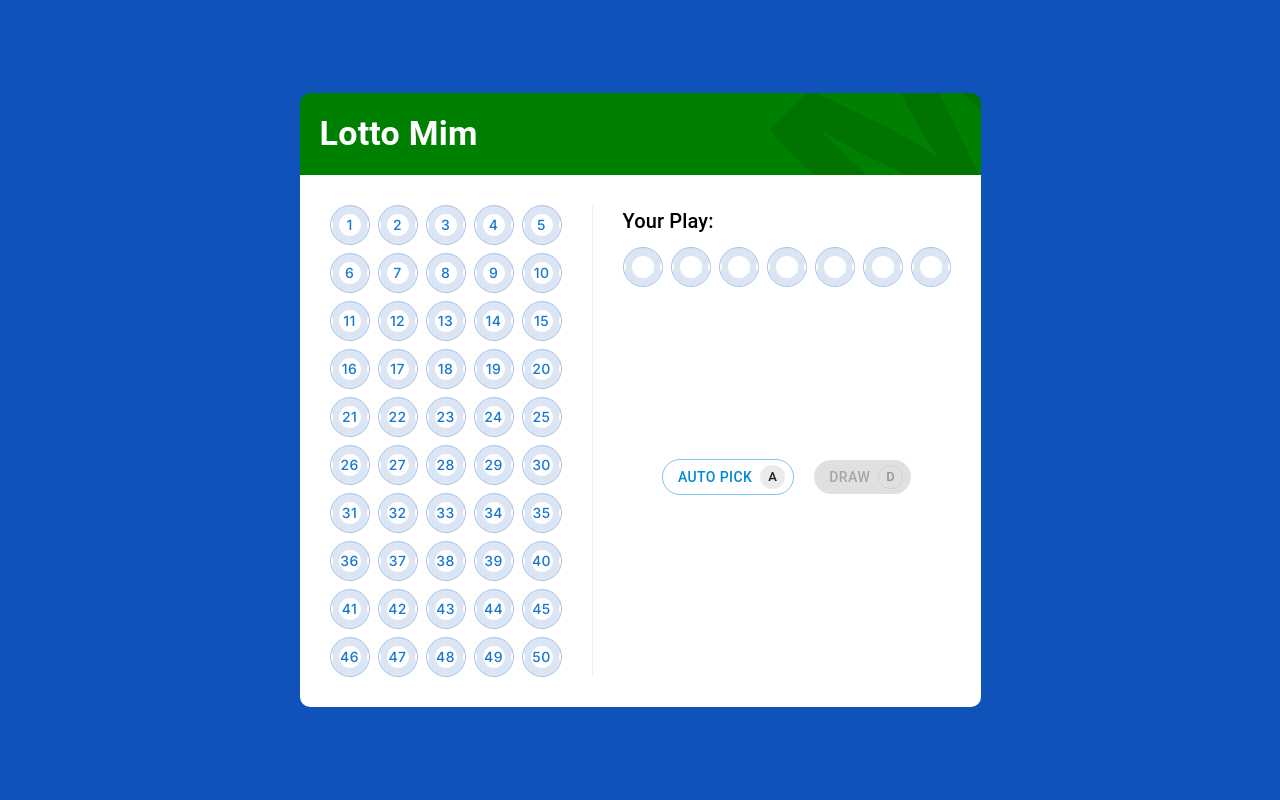
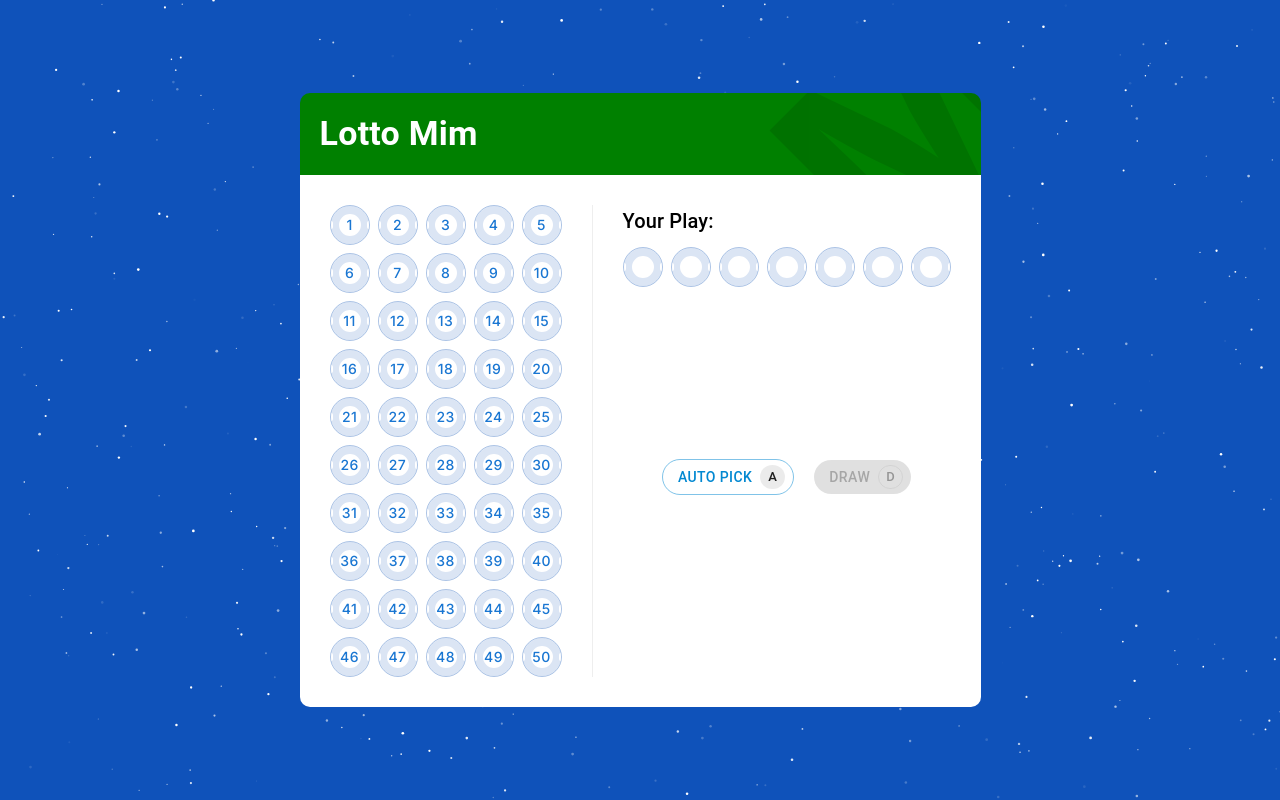
Before and after one commit to masoudmanson/lotto-max, a React (Vite) app: page / in a window 1280 px wide. Built offline with nearby package versions, Linux system fonts and the light colour scheme.

Commit message:
add particles

```diff
--- a/package.json
+++ b/package.json
@@ -16,7 +16,9 @@
     "@reduxjs/toolkit": "^1.9.7",
     "react": "^18.2.0",
     "react-dom": "^18.2.0",
-    "react-redux": "^8.1.3"
+    "react-redux": "^8.1.3",
+    "react-tsparticles": "^2.12.2",
+    "tsparticles": "^2.12.0"
   },
   "devDependencies": {
     "@types/react": "^18.2.37",
--- a/src/App.css
+++ b/src/App.css
@@ -46,6 +46,8 @@ body {
   padding: 30px;
   background-color: white;
   border-radius: 0 0 10px 10px;
+  position: relative;
+  z-index: 1;
 }
 
 @media screen and (max-width: 800px) {
--- a/src/App.tsx
+++ b/src/App.tsx
@@ -1,17 +1,14 @@
-import { useDispatch, useSelector } from 'react-redux';
+import { useDispatch } from 'react-redux';
 import './App.css'
-import Draw from './components/Draw';
-import NumbersGrid from './components/NumbersGrid';
-import PickedGrid from './components/PickedGrid';
-import Result from './components/Result';
-import { RootState } from './store/store';
-import { Typography } from '@mui/material';
 import { useEffect } from 'react';
 import { autoPick, draw, reset } from './store/selectionSlice';
+import Particles from "react-tsparticles";
+import { loadFull } from "tsparticles";
+import { Engine } from 'tsparticles-engine';
+import LottoMax from './components/LottoMax';
 
 function App() {
   const dispatch = useDispatch();
-  const winning = useSelector((state: RootState) => state.selection.winning);
 
   useEffect(() => {
     function handleKeyDown(e: KeyboardEvent) {
@@ -37,30 +34,65 @@ function App() {
     }
   }, [dispatch]);
 
+  const particlesInit = async (main: Engine) => {
+    await loadFull(main);
+  };
+
   return (
     <>
-      <div id="header">
-        <Typography
-          component="h4"
-          variant="h4"
-          sx={{
-            paddingBottom: 4,
-            color: "SteelBlue",
-            fontWeight: 600
-          }}
-        >
-          Lotto Mim
-        </Typography>
-      </div>
-
-      <div id="lotto-max-wrapper">
-        <NumbersGrid count={50} />
-        <div>
-          <PickedGrid />
-          <Draw />
-          {winning.length ? <Result /> : null}
-        </div>
-      </div>
+    <Particles
+        id="tsparticles"
+        init={particlesInit}
+        options={{
+          background: {
+            color: "#0F52BA",
+          },
+          fpsLimit: 60,
+          particles: {
+            shape: {
+              type: "circle",
+            },
+            size: {
+              random: {
+                enable: true,
+                minimumValue: 0.5,
+              },
+              value: 1.4,
+            },
+            color: {
+              value: "#fff",
+            },
+            number: {
+              density: {
+                enable: true,
+                area: 1080,
+              },
+              limit: 0,
+              value: 800,
+            },
+            opacity: {
+              animation: {
+                enable: true,
+                minimumValue: 0,
+                speed: 3,
+                sync: false,
+              },
+              random: {
+                enable: true,
+                minimumValue: 0.1,
+              },
+              value: 1,
+            },
+            interactivity: {
+              detectsOn: "canvas",
+              events: {
+                resize: true,
+              },
+            },
+          },
+        }}
+      />
+      <LottoMax />
     </>
   )
 }
--- /dev/null
+++ b/src/components/LottoMax/index.tsx
@@ -0,0 +1,40 @@
+import { Typography } from "@mui/material";
+import NumbersGrid from "../NumbersGrid";
+import PickedGrid from "../PickedGrid";
+import Draw from "../Draw";
+import Result from "../Result";
+import { useSelector } from "react-redux";
+import { RootState } from "../../store/store";
+
+const LottoMax = () => {
+    const winning = useSelector((state: RootState) => state.selection.winning);
+
+    return (
+        <>
+            <div id="header">
+                <Typography
+                    component="h4"
+                    variant="h4"
+                    sx={{
+                        paddingBottom: 4,
+                        color: "SteelBlue",
+                        fontWeight: 600
+                    }}
+                >
+                    Lotto Mim
+                </Typography>
+            </div>
+
+            <div id="lotto-max-wrapper">
+                <NumbersGrid count={50} />
+                <div>
+                    <PickedGrid />
+                    <Draw />
+                    {winning.length ? <Result /> : null}
+                </div>
+            </div>
+        </>
+    );
+};
+
+export default LottoMax;
--- a/src/main.tsx
+++ b/src/main.tsx
@@ -1,5 +1,5 @@
-import React from 'react';
-import ReactDOM from 'react-dom/client';
+import React from 'react'
+import ReactDOM from 'react-dom/client'
 import App from './App.tsx';
 
 import { store } from "./store/store";
```
Also changed, not shown: 1 other file (tests, documents, lock files or other folders).
